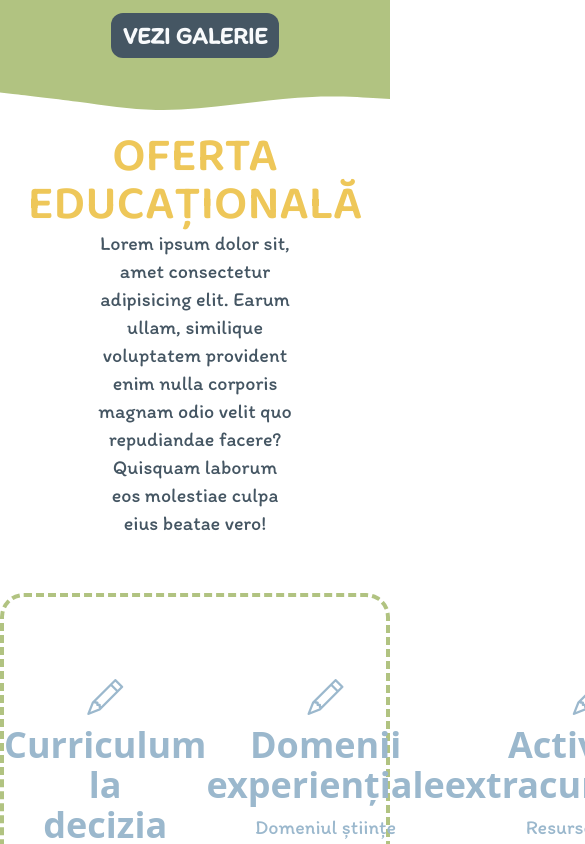
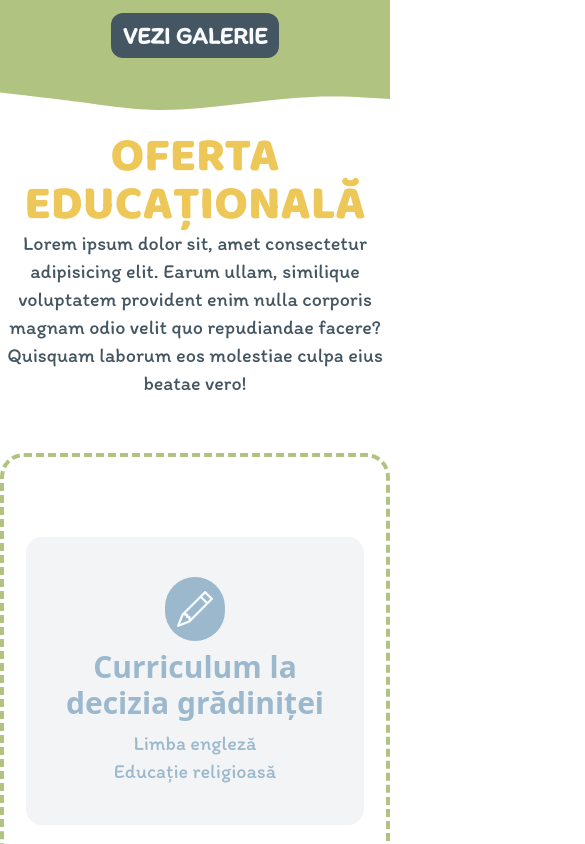
Before and after one commit to DenisWithOneN/gradi-elim, a Vue app: page / in a window 390 px wide. Shown: the part 4560-5404 px from the top of the page, 585 px wide, since content can reach past the window. Built offline with nearby package versions, Linux system fonts and the light colour scheme; a web font is replaced by a local one.

Commit message:
modified offer section for tablet

```diff
--- a/src/components/home/EducationalOffer.vue
+++ b/src/components/home/EducationalOffer.vue
@@ -26,13 +26,11 @@ const offers = [
 ];
 </script>
 <template>
-  <section class="offer-background container mx-auto flex flex-col items-center">
-    <h2
-      class="text-5xl text-center font-semibold uppercase font-heading text-yellow"
-    >
+  <section class="container mx-auto flex flex-col items-center">
+    <h2 class="text-5xl text-center font-black uppercase font-heading text-yellow">
       oferta educațională
     </h2>
-    <p class="text-xl w-1/2 text-center font-body text-darkblue">
+    <p class="text-xl w-full lg:w-1/2 text-center font-body text-darkblue">
       Lorem ipsum dolor sit, amet consectetur adipisicing elit. Earum ullam,
       similique voluptatem provident enim nulla corporis magnam odio velit quo
       repudiandae facere? Quisquam laborum eos molestiae culpa eius beatae vero!
@@ -40,35 +38,22 @@ const offers = [
 
     <!-- content container -->
     <div
-      class="flex border-4 border-green border-dashed rounded-3xl container px-auto py-20 my-14"
-    >
-      <div
-        v-for="(offer, index) in offers"
-        :key="index"
-        class="flex flex-col items-center container mx-auto"
-      >
-        <i :class="offer.icon" class="text-4xl mb-2 text-lightblue"></i>
-        <h3
-          class="text-4xl font-semibold mb-2 text-center text-lightblue"
-          v-html="offer.title"
-        ></h3>
-        <div class="flex flex-col">
-          <p
-            v-for="(detail, detailIndex) in offer.details"
-            :key="detailIndex"
-            class="text-xl font-body text-center text-lightblue"
-          >
-            {{ detail }}
-          </p>
+      class="flex flex-col lg:flex-row border-4 space-y-20 lg:space-y-0 border-green border-dashed rounded-3xl container px-auto py-20 my-14">
+      <div v-for="(offer, index) in offers" :key="index" class="flex flex-col items-center container mx-auto">
+        <div class="flex flex-col items-center bg-gray-100 p-10 rounded-2xl">
+          <i :class="offer.icon" class="text-4xl mb-2 text-white bg-lightblue p-3 rounded-full"></i>
+          <h3 class="text-3xl lg:text-4xl font-semibold mb-2 text-center text-lightblue" v-html="offer.title"></h3>
+          <div class="flex flex-col">
+            <p v-for="(detail, detailIndex) in offer.details" :key="detailIndex"
+              class="text-xl font-body text-center text-lightblue">
+              {{ detail }}
+            </p>
+          </div>
         </div>
       </div>
     </div>
 
     <!-- /content container -->
-    <FilledButton
-      color="bg-darkblue"
-      text="oferta întreagă"
-      to="/offer"
-    ></FilledButton>
+    <FilledButton color="bg-darkblue" text="oferta întreagă" to="/offer"></FilledButton>
   </section>
 </template>
```
